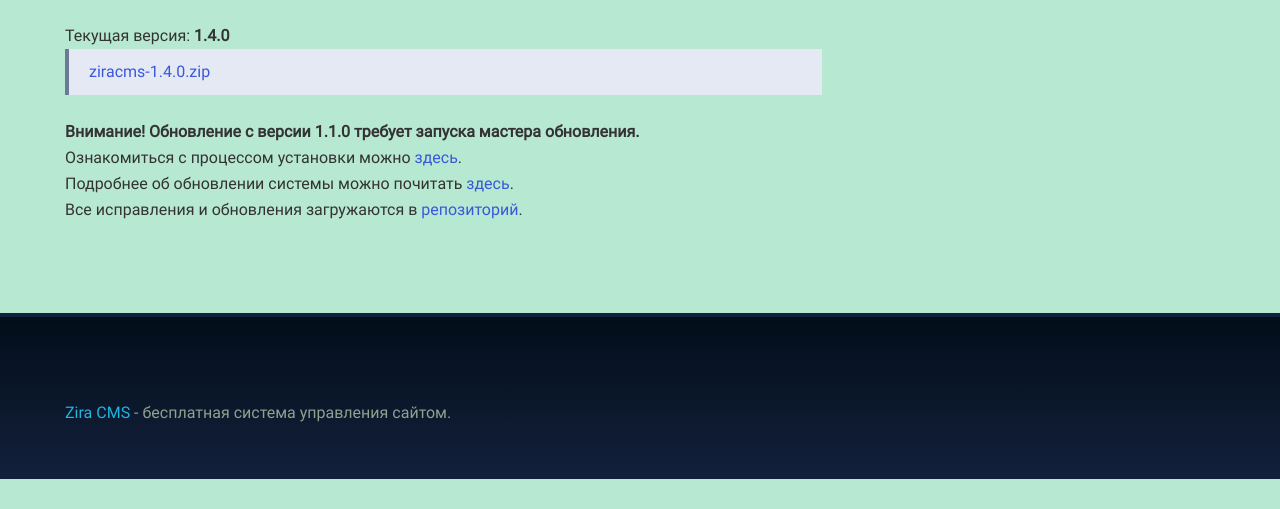
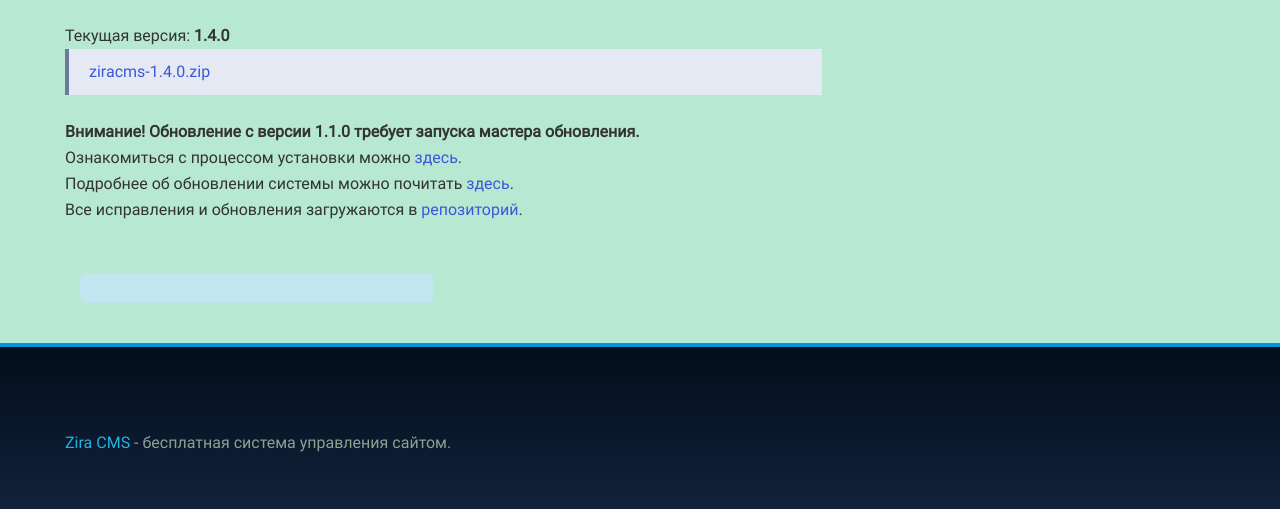
Before and after one commit to ziracms/ziracms.github.io, a plain HTML site: page ziracms/download.html in a window 1280 px wide. Shown: the part 355-864 px from the top of the page. Before the commit the page ends 834 px from the top, so only its background shows below. Drawn offline with Linux system fonts and the light colour scheme; a script that the page names is missing.

Commit message:
Vk group widget added

```diff
--- a/assets/plugins/vk.js
+++ b/assets/plugins/vk.js
@@ -3,4 +3,5 @@
     VK.Widgets.Comments("vk_comments", {limit: 10, attach: "graffiti,photo"});
     VK.Widgets.Like("vk_like", {type: "button"});
     VK.Widgets.CommunityMessages("vk_community_messages", 188925450, {disableExpandChatSound: "1",tooltipButtonText: "Есть вопрос?"});
+    VK.Widgets.Group("vk_groups", {mode: 1}, 188925450);
 }
--- a/ziracms/download.html
+++ b/ziracms/download.html
@@ -50,6 +50,12 @@
 <div id="vk_comments"></div>
 </div>
 </div>
+<div class="col-sm-4 sidebar">
+<aside>
+<div id="vk_groups"></div>
+</aside>
+</div>
+</div>
 </div>
 <footer>
 <div class="container">
```
Also changed, not shown: index.html (+1 -0 lines), news/2019-11-18.html (+5 -0 lines), ziracms.html (+5 -0 lines), ziracms/install.html (+5 -0 lines), ziracms/update.html (+5 -0 lines).
